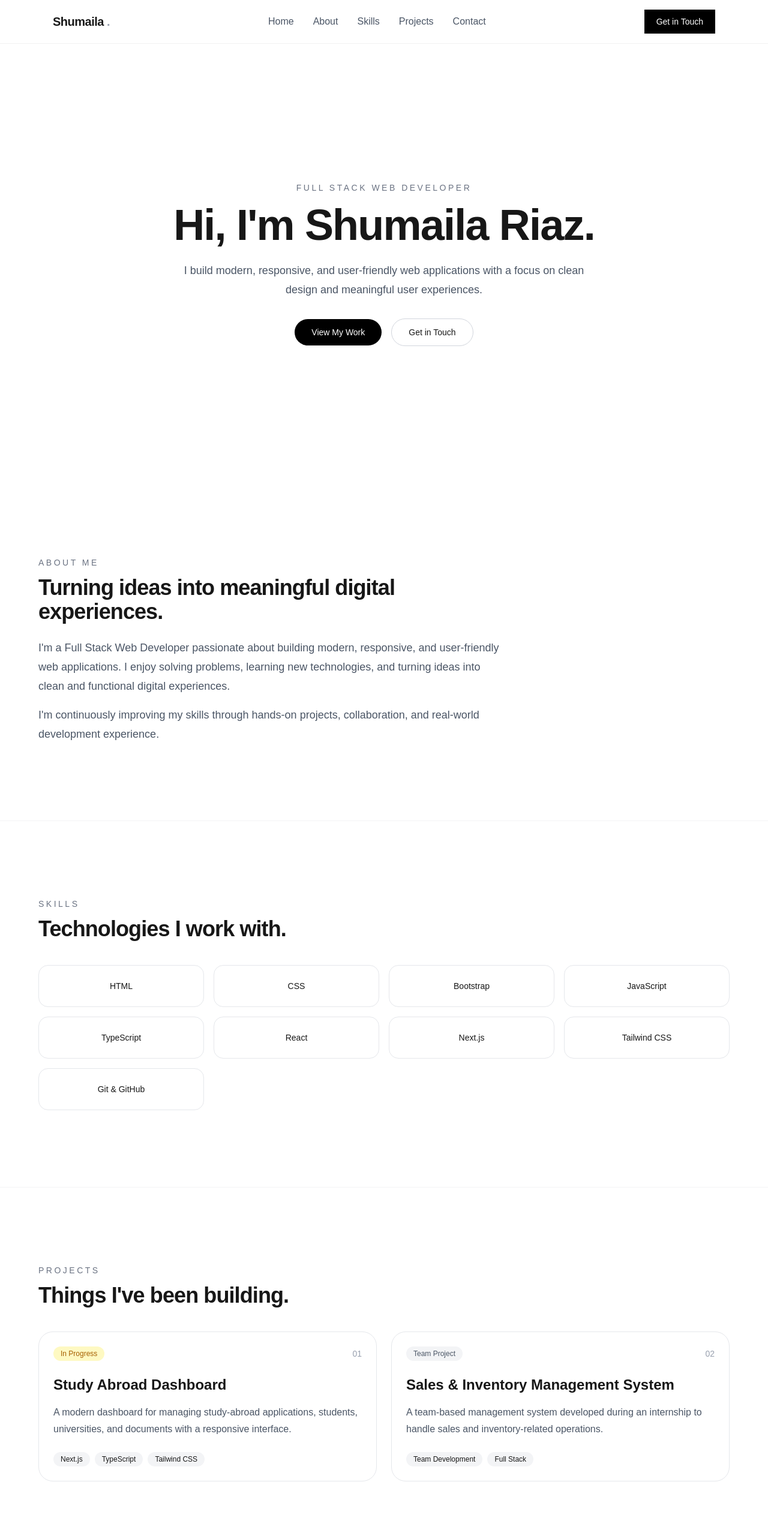
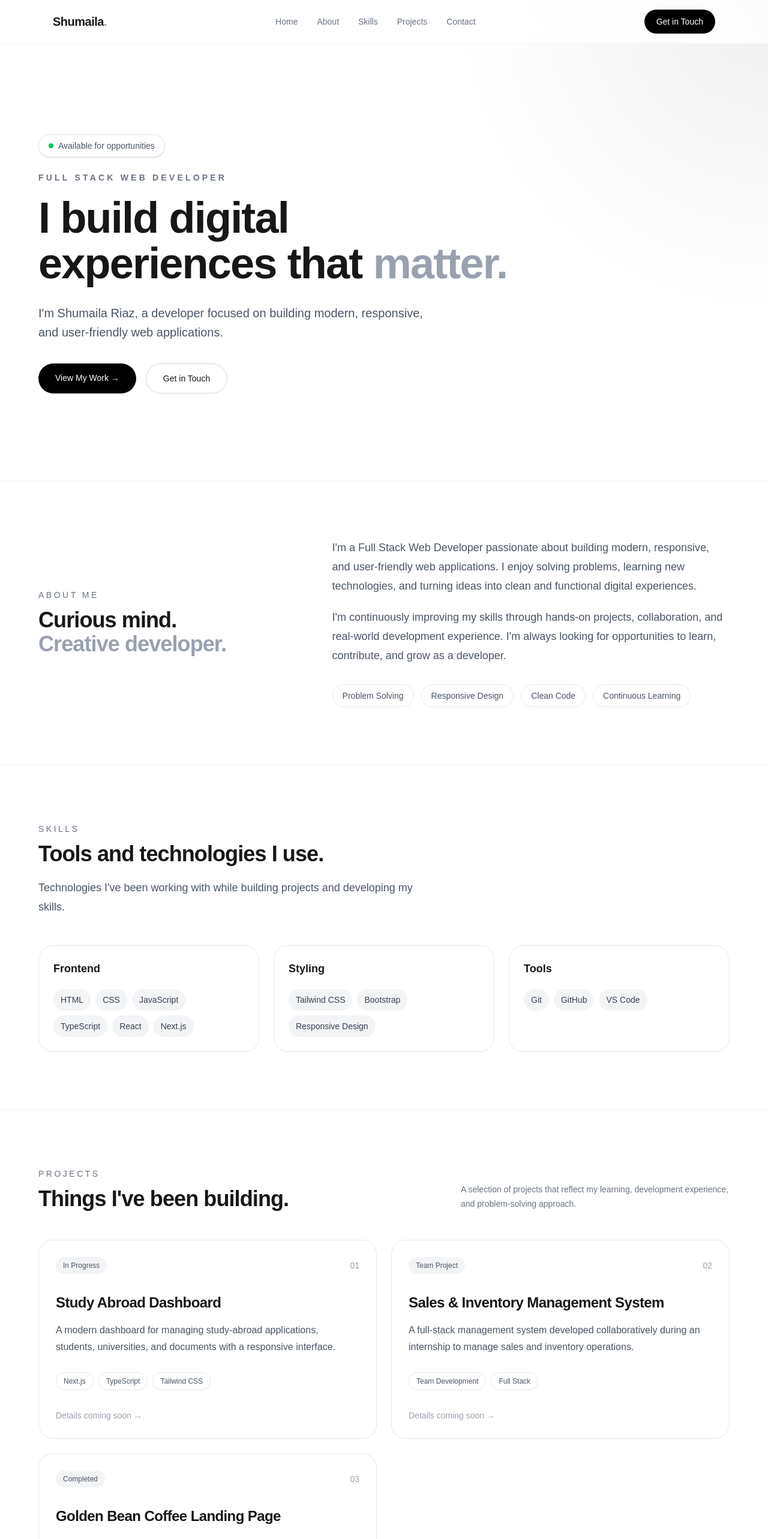
Before and after one commit to shumaila1421/portfolio, a Next.js app: page / in a window 1280 px wide. Shown: the top 2566 px of the page at 60% size. Built offline with nearby package versions, Linux system fonts and the light colour scheme.

Commit message:
Responsive portfolio sections

```diff
--- a/app/page.tsx
+++ b/app/page.tsx
@@ -4,6 +4,7 @@ import About from "@/components/About";
 import Skills from "@/components/Skills";
 import Projects from "@/components/Projects";
 import Contact from "@/components/Contact";
+import Footer from "@/components/Footer";
 
 export default function Home() {
   return (
@@ -17,6 +18,8 @@ export default function Home() {
         <Projects />
         <Contact />
       </main>
+
+      <Footer />
     </>
   );
 }
--- a/components/About.tsx
+++ b/components/About.tsx
@@ -1,27 +1,52 @@
 export default function About() {
   return (
-    <section id="about" className="px-6 py-24 sm:py-32">
-      <div className="mx-auto max-w-6xl">
-        <div className="max-w-3xl">
+    <section
+      id="about"
+      className="border-t border-gray-100 px-6 py-24 sm:py-24"
+    >
+      <div className="mx-auto grid max-w-6xl gap-12 md:grid-cols-[1fr_1.5fr] md:items-center">
+        <div>
           <p className="mb-3 text-sm font-medium uppercase tracking-[0.25em] text-gray-500">
             About Me
           </p>
 
           <h2 className="text-3xl font-bold tracking-tight sm:text-4xl">
-            Turning ideas into meaningful digital experiences.
+            Curious mind.
+            <br />
+            <span className="text-gray-400">Creative developer.</span>
           </h2>
+        </div>
 
-          <p className="mt-6 text-lg leading-8 text-gray-600">
+        <div>
+          <p className="text-lg leading-8 text-gray-600">
             I&apos;m a Full Stack Web Developer passionate about building
             modern, responsive, and user-friendly web applications. I enjoy
             solving problems, learning new technologies, and turning ideas into
             clean and functional digital experiences.
           </p>
 
-          <p className="mt-4 text-lg leading-8 text-gray-600">
+          <p className="mt-5 text-lg leading-8 text-gray-600">
             I&apos;m continuously improving my skills through hands-on projects,
-            collaboration, and real-world development experience.
+            collaboration, and real-world development experience. I&apos;m
+            always looking for opportunities to learn, contribute, and grow as a
+            developer.
           </p>
+
+          <div className="mt-8 flex flex-wrap gap-3">
+            {[
+              "Problem Solving",
+              "Responsive Design",
+              "Clean Code",
+              "Continuous Learning",
+            ].map((item) => (
+              <span
+                key={item}
+                className="rounded-full border border-gray-200 px-4 py-2 text-sm font-medium text-gray-600"
+              >
+                {item}
+              </span>
+            ))}
+          </div>
         </div>
       </div>
     </section>
--- a/components/Contact.tsx
+++ b/components/Contact.tsx
@@ -2,7 +2,7 @@ export default function Contact() {
   return (
     <section
       id="contact"
-      className="border-t border-gray-100 px-6 py-24 sm:py-32"
+      className="border-t border-gray-100 px-6 py-24 sm:py-24"
     >
       <div className="mx-auto max-w-6xl">
         <div className="max-w-2xl">
--- /dev/null
+++ b/components/Footer.tsx
@@ -0,0 +1,15 @@
+export default function Footer() {
+  return (
+    <footer className="border-t border-gray-100 px-6 py-8">
+      <div className="mx-auto flex max-w-6xl flex-col items-center justify-between gap-4 sm:flex-row">
+        <p className="text-sm text-gray-500">
+          © 2026 Shumaila Riaz. All rights reserved.
+        </p>
+
+        <p className="text-sm text-gray-400">
+          Built with Next.js & Tailwind CSS.
+        </p>
+      </div>
+    </footer>
+  );
+}
--- a/components/Hero.tsx
+++ b/components/Hero.tsx
@@ -2,38 +2,49 @@ export default function Hero() {
   return (
     <section
       id="home"
-      className="flex min-h-screen items-center justify-center px-6 pt-20"
+      className="relative flex min-h-screen items-center overflow-hidden px-6 pt-20"
     >
-      <div className="mx-auto max-w-4xl text-center">
-        <p className="mb-4 text-sm font-medium uppercase tracking-[0.25em] text-gray-500">
+      <div className="absolute inset-0 -z-10 bg-[radial-gradient(circle_at_top_right,_rgba(0,0,0,0.06),_transparent_35%)]" />
+
+      <div className="mx-auto w-full max-w-6xl">
+        <div className="max-w-4xl">
+          <div className="mb-6 inline-flex items-center gap-2 rounded-full border border-gray-200 bg-white px-4 py-2 text-sm text-gray-600 shadow-sm">
+            <span className="h-2 w-2 rounded-full bg-green-500" />
+            Available for opportunities
+          </div>
+
+          <p className="mb-5 text-sm font-semibold uppercase tracking-[0.3em] text-gray-500">
             Full Stack Web Developer
           </p>
 
-        <h1 className="text-5xl font-bold tracking-tight sm:text-6xl md:text-7xl">
-          Hi, I&apos;m Shumaila Riaz.
+          <h1 className="text-5xl font-bold leading-[1.05] tracking-tight sm:text-6xl md:text-7xl">
+            I build digital
+            <br />
+            experiences that <span className="text-gray-400">matter.</span>
           </h1>
 
-        <p className="mx-auto mt-6 max-w-2xl text-lg leading-8 text-gray-600">
-          I build modern, responsive, and user-friendly web applications with a
-          focus on clean design and meaningful user experiences.
+          <p className="mt-7 max-w-2xl text-lg leading-8 text-gray-600 sm:text-xl">
+            I&apos;m Shumaila Riaz, a developer focused on building modern,
+            responsive, and user-friendly web applications.
           </p>
 
-        <div className="mt-8 flex flex-col items-center justify-center gap-4 sm:flex-row">
+          <div className="mt-9 flex flex-col gap-4 sm:flex-row">
             <a
               href="#projects"
-            className="rounded-full bg-black px-7 py-3 text-sm font-medium text-white transition hover:bg-gray-800"
+              className="rounded-full bg-black px-7 py-3.5 text-center text-sm font-medium text-white transition hover:-translate-y-0.5 hover:bg-gray-800"
             >
-            View My Work
+              View My Work →
             </a>
 
             <a
               href="#contact"
-            className="rounded-full border border-gray-300 px-7 py-3 text-sm font-medium transition hover:bg-gray-100"
+              className="rounded-full border border-gray-300 px-7 py-3.5 text-center text-sm font-medium transition hover:-translate-y-0.5 hover:bg-gray-100"
             >
               Get in Touch
             </a>
           </div>
         </div>
+      </div>
     </section>
   );
 }
--- a/components/Navbar.tsx
+++ b/components/Navbar.tsx
@@ -1,4 +1,3 @@
-import { link } from "fs";
 import Link from "next/link";
 
 const navLinks = [
@@ -11,10 +10,10 @@ const navLinks = [
 
 export default function Navbar() {
   return (
-    <header className="fixed top-0 z-50 w-full border-b border-black/5 bg-white/80 backdrop-blur-md">
+    <header className="fixed top-0 z-50 w-full border-b border-gray-100/80 bg-white/80 backdrop-blur-xl">
       <nav className="mx-auto flex max-w-6xl items-center justify-between px-6 py-4">
         <Link href="#home" className="text-xl font-bold tracking-tight">
-          Shumaila <span className="text-gray-400">.</span>
+          Shumaila<span className="text-gray-400">.</span>
         </Link>
 
         <div className="hidden items-center gap-8 md:flex">
@@ -22,7 +21,7 @@ export default function Navbar() {
             <Link
               key={link.name}
               href={link.href}
-              className="ext-sm font-medium text-gray-600 transition hover:text-black"
+              className="text-sm font-medium text-gray-500 transition hover:text-black"
             >
               {link.name}
             </Link>
@@ -31,7 +30,7 @@ export default function Navbar() {
 
         <Link
           href="#contact"
-          className="ounded-full bg-black px-5 py-2.5 text-sm font-medium text-white transition hover:bg-gray-800"
+          className="rounded-full bg-black px-5 py-2.5 text-sm font-medium text-white transition hover:-translate-y-0.5 hover:bg-gray-800"
         >
           Get in Touch
         </Link>
--- a/components/Projects.tsx
+++ b/components/Projects.tsx
@@ -1,10 +1,40 @@
+const projects = [
+  {
+    number: "01",
+    status: "In Progress",
+    title: "Study Abroad Dashboard",
+    description:
+      "A modern dashboard for managing study-abroad applications, students, universities, and documents with a responsive interface.",
+    technologies: ["Next.js", "TypeScript", "Tailwind CSS"],
+  },
+  {
+    number: "02",
+    status: "Team Project",
+    title: "Sales & Inventory Management System",
+    description:
+      "A full-stack management system developed collaboratively during an internship to manage sales and inventory operations.",
+    technologies: ["Team Development", "Full Stack"],
+  },
+  {
+    number: "03",
+    status: "Completed",
+    title: "Golden Bean Coffee Landing Page",
+    description:
+      "A responsive coffee shop landing page built with HTML, CSS, and JavaScript, featuring a clean layout and interactive elements.",
+    technologies: ["HTML", "CSS", "JavaScript"],
+    liveUrl: "YOUR_LIVE_URL",
+  },
+];
+
 export default function Projects() {
   return (
     <section
       id="projects"
-      className="border-t border-gray-100 px-6 py-24 sm:py-32"
+      className="border-t border-gray-100 px-6 py-24 sm:py-24"
     >
       <div className="mx-auto max-w-6xl">
+        <div className="flex flex-col justify-between gap-5 sm:flex-row sm:items-end">
+          <div>
             <p className="mb-3 text-sm font-medium uppercase tracking-[0.25em] text-gray-500">
               Projects
             </p>
@@ -12,61 +42,52 @@ export default function Projects() {
             <h2 className="text-3xl font-bold tracking-tight sm:text-4xl">
               Things I&apos;ve been building.
             </h2>
-
-        <div className="mt-10 grid gap-6 md:grid-cols-2">
-          <article className="rounded-3xl border border-gray-200 p-6 transition hover:-translate-y-1 hover:shadow-lg">
-            <div className="mb-6 flex items-center justify-between">
-              <span className="rounded-full bg-yellow-100 px-3 py-1 text-xs font-medium text-yellow-700">
-                In Progress
-              </span>
-              <span className="text-sm text-gray-400">01</span>
           </div>
 
-            <h3 className="text-2xl font-semibold">Study Abroad Dashboard</h3>
+          <p className="max-w-md text-sm leading-6 text-gray-500">
+            A selection of projects that reflect my learning, development
+            experience, and problem-solving approach.
+          </p>
+        </div>
+
+        <div className="mt-12 grid gap-6 md:grid-cols-2">
+          {projects.map((project) => (
+            <article
+              key={project.number}
+              className="group rounded-3xl border border-gray-200 p-7 transition duration-300 hover:-translate-y-1 hover:shadow-xl"
+            >
+              <div className="flex items-center justify-between">
+                <span className="rounded-full bg-gray-100 px-3 py-1.5 text-xs font-medium text-gray-600">
+                  {project.status}
+                </span>
+
+                <span className="text-sm text-gray-400">{project.number}</span>
+              </div>
+
+              <h3 className="mt-8 text-2xl font-semibold tracking-tight">
+                {project.title}
+              </h3>
 
               <p className="mt-4 leading-7 text-gray-600">
-              A modern dashboard for managing study-abroad applications,
-              students, universities, and documents with a responsive interface.
+                {project.description}
               </p>
 
-            <div className="mt-6 flex flex-wrap gap-2">
-              {["Next.js", "TypeScript", "Tailwind CSS"].map((tech) => (
+              <div className="mt-7 flex flex-wrap gap-2">
+                {project.technologies.map((technology) => (
                   <span
-                  key={tech}
-                  className="rounded-full bg-gray-100 px-3 py-1 text-xs font-medium"
+                    key={technology}
+                    className="rounded-full border border-gray-200 px-3 py-1.5 text-xs font-medium text-gray-600"
                   >
-                  {tech}
+                    {technology}
                   </span>
                 ))}
               </div>
-          </article>
 
-          <article className="rounded-3xl border border-gray-200 p-6 transition hover:-translate-y-1 hover:shadow-lg">
-            <div className="mb-6 flex items-center justify-between">
-              <span className="rounded-full bg-gray-100 px-3 py-1 text-xs font-medium text-gray-600">
-                Team Project
-              </span>
-              <span className="text-sm text-gray-400">02</span>
-            </div>
-
-            <h3 className="text-2xl font-semibold">
-              Sales & Inventory Management System
-            </h3>
-
-            <p className="mt-4 leading-7 text-gray-600">
-              A team-based management system developed during an internship to
-              handle sales and inventory-related operations.
-            </p>
-
-            <div className="mt-6 flex flex-wrap gap-2">
-              <span className="rounded-full bg-gray-100 px-3 py-1 text-xs font-medium">
-                Team Development
-              </span>
-              <span className="rounded-full bg-gray-100 px-3 py-1 text-xs font-medium">
-                Full Stack
-              </span>
+              <div className="mt-8 text-sm font-medium text-gray-400 transition group-hover:text-black">
+                Details coming soon →
               </div>
             </article>
+          ))}
         </div>
       </div>
     </section>
--- a/components/Skills.tsx
+++ b/components/Skills.tsx
@@ -1,37 +1,58 @@
-export default function Skills() {
-  const skills = [
-    "HTML",
-    "CSS",
-    "Bootstrap",
-    "JavaScript",
-    "TypeScript",
-    "React",
-    "Next.js",
-    "Tailwind CSS",
-    "Git & GitHub",
+const skillGroups = [
+  {
+    title: "Frontend",
+    skills: ["HTML", "CSS", "JavaScript", "TypeScript", "React", "Next.js"],
+  },
+  {
+    title: "Styling",
+    skills: ["Tailwind CSS", "Bootstrap", "Responsive Design"],
+  },
+  {
+    title: "Tools",
+    skills: ["Git", "GitHub", "VS Code"],
+  },
 ];
 
+export default function Skills() {
   return (
     <section
       id="skills"
-      className="border-t border-gray-100 px-6 py-24 sm:py-32"
+      className="border-t border-gray-100 px-6 py-24 sm:py-24"
     >
       <div className="mx-auto max-w-6xl">
+        <div className="max-w-2xl">
           <p className="mb-3 text-sm font-medium uppercase tracking-[0.25em] text-gray-500">
             Skills
           </p>
 
           <h2 className="text-3xl font-bold tracking-tight sm:text-4xl">
-          Technologies I work with.
+            Tools and technologies I use.
           </h2>
 
-        <div className="mt-10 grid grid-cols-2 gap-4 sm:grid-cols-3 md:grid-cols-4">
-          {skills.map((skill) => (
+          <p className="mt-5 text-lg leading-8 text-gray-600">
+            Technologies I&apos;ve been working with while building projects and
+            developing my skills.
+          </p>
+        </div>
+
+        <div className="mt-12 grid gap-6 md:grid-cols-3">
+          {skillGroups.map((group) => (
             <div
+              key={group.title}
+              className="rounded-3xl border border-gray-200 p-6"
+            >
+              <h3 className="text-lg font-semibold">{group.title}</h3>
+
+              <div className="mt-5 flex flex-wrap gap-2">
+                {group.skills.map((skill) => (
+                  <span
                     key={skill}
-              className="rounded-2xl border border-gray-200 px-5 py-6 text-center text-sm font-medium transition hover:-translate-y-1 hover:shadow-md"
+                    className="rounded-full bg-gray-100 px-3 py-2 text-sm text-gray-700"
                   >
                     {skill}
+                  </span>
+                ))}
+              </div>
             </div>
           ))}
         </div>
```
Lines whose indentation alone changed are shown as unchanged.
